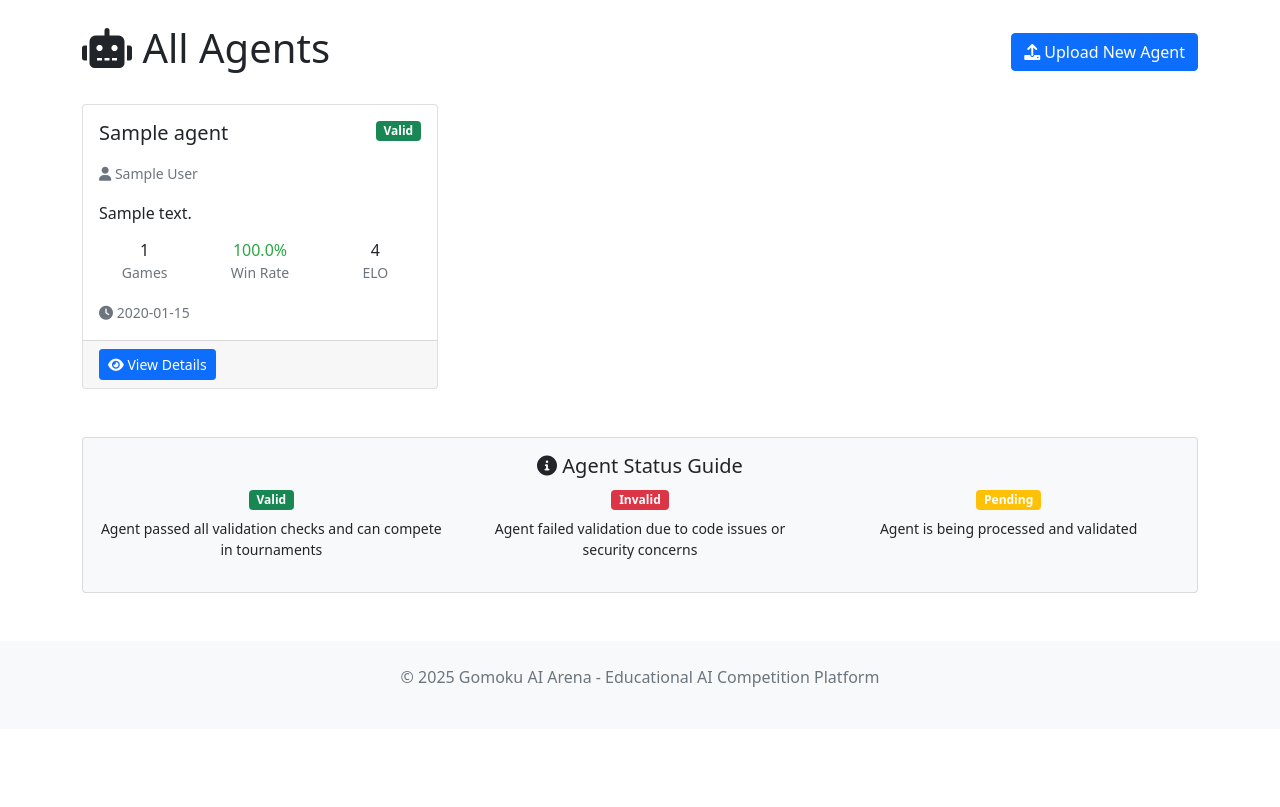
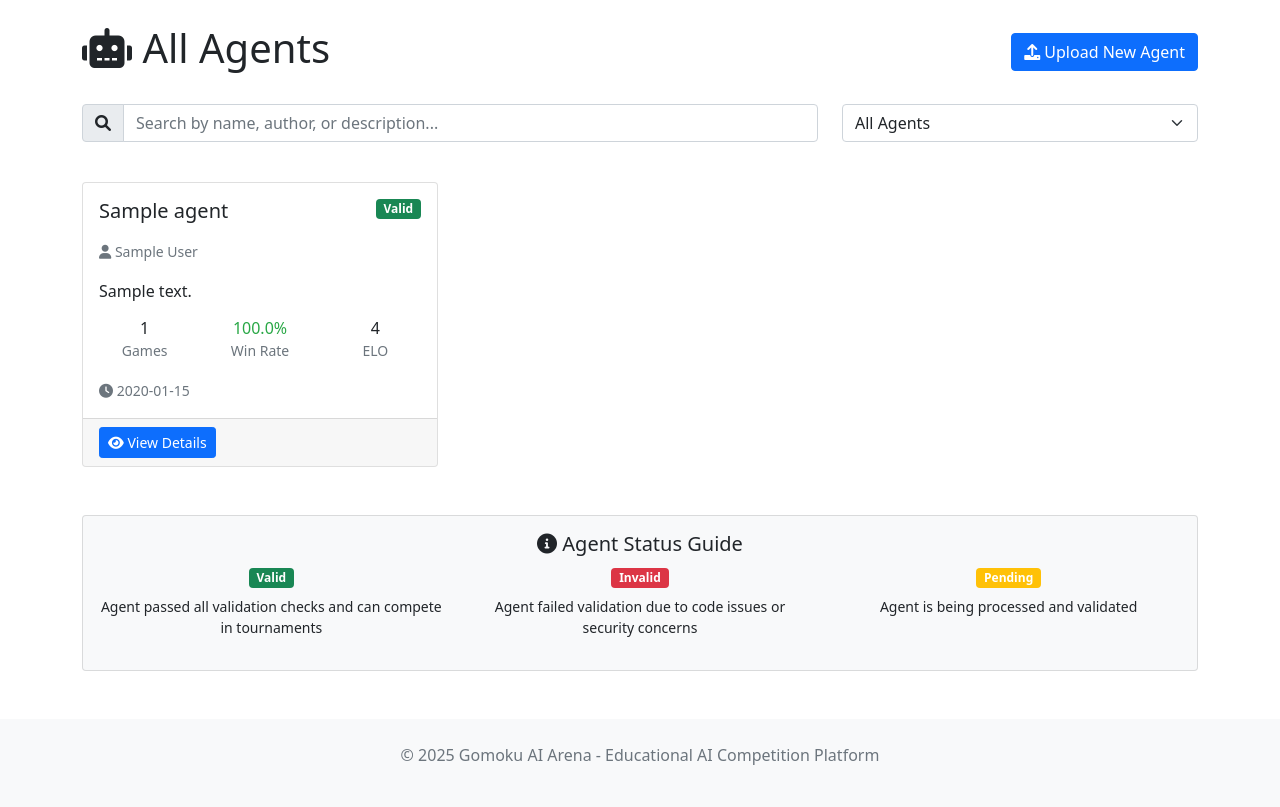
Before and after one commit to sitfoxfly/gomoku-ai, a Flask app: page /agents in a window 1280 px wide. Shown: the part 56-863 px from the top of the page. Before the commit the page ends 743 px from the top, so only its background shows below. Run offline with Flask 3, Linux system fonts and the light colour scheme; tables that the repository leaves empty hold one stand-in row (values such as "Sample post").

Commit message:
add agent search

```diff
--- a/gomoku/web/templates/agents.html
+++ b/gomoku/web/templates/agents.html
@@ -14,10 +14,43 @@
     </div>
 </div>
 
+{# Search and Filter Section #}
 {% if agents %}
-<div class="row">
+<div class="row mb-4">
+    <div class="col-md-8">
+        <div class="input-group">
+            <span class="input-group-text"><i class="fas fa-search"></i></span>
+            <input type="text" id="agentSearch" class="form-control" placeholder="Search by name, author, or description...">
+        </div>
+    </div>
+    <div class="col-md-4">
+        <select id="statusFilter" class="form-select">
+            <option value="all">All Agents</option>
+            <option value="valid">Valid Only</option>
+            <option value="invalid">Invalid Only</option>
+        </select>
+    </div>
+</div>
+
+{# Search Results Info #}
+<div class="row mb-3">
+    <div class="col-md-12">
+        <div id="searchInfo" class="text-muted small" style="display: none;">
+            <i class="fas fa-info-circle"></i>
+            Showing <span id="visibleCount">0</span> of <span id="totalCount">{{ agents|length }}</span> agents
+        </div>
+    </div>
+</div>
+{% endif %}
+
+{% if agents %}
+<div class="row" id="agentsContainer">
     {% for agent in agents %}
-    <div class="col-md-6 col-lg-4 mb-4">
+    <div class="col-md-6 col-lg-4 mb-4 agent-item"
+         data-name="{{ agent.name|lower }}"
+         data-author="{{ agent.author|lower }}"
+         data-description="{{ agent.description|lower if agent.description else '' }}"
+         data-status="{{ 'valid' if agent.is_valid else 'invalid' }}">
         <div class="card agent-card h-100">
             <div class="card-body">
                 <div class="d-flex justify-content-between align-items-start mb-2">
@@ -120,5 +153,129 @@ var tooltipTriggerList = [].slice.call(document.querySelectorAll('[data-bs-toggl
 var tooltipList = tooltipTriggerList.map(function (tooltipTriggerEl) {
     return new bootstrap.Tooltip(tooltipTriggerEl)
 })
+
+// Agent Search and Filter Functionality
+class AgentSearchFilter {
+    constructor() {
+        this.searchInput = document.getElementById('agentSearch');
+        this.statusFilter = document.getElementById('statusFilter');
+        this.agentItems = document.querySelectorAll('.agent-item');
+        this.searchInfo = document.getElementById('searchInfo');
+        this.visibleCount = document.getElementById('visibleCount');
+        this.totalCount = document.getElementById('totalCount');
+
+        if (this.searchInput && this.statusFilter) {
+            this.init();
+        }
+    }
+
+    init() {
+        // Add event listeners
+        this.searchInput.addEventListener('input', () => this.filterAgents());
+        this.statusFilter.addEventListener('change', () => this.filterAgents());
+
+        // Initial count
+        this.updateSearchInfo();
+    }
+
+    filterAgents() {
+        const searchTerm = this.searchInput.value.toLowerCase().trim();
+        const statusFilter = this.statusFilter.value;
+
+        let visibleCount = 0;
+
+        this.agentItems.forEach(item => {
+            let shouldShow = true;
+
+            // Apply search filter
+            if (searchTerm) {
+                const name = item.getAttribute('data-name');
+                const author = item.getAttribute('data-author');
+                const description = item.getAttribute('data-description');
+
+                const matchesSearch = name.includes(searchTerm) ||
+                                    author.includes(searchTerm) ||
+                                    description.includes(searchTerm);
+
+                if (!matchesSearch) {
+                    shouldShow = false;
+                }
+            }
+
+            // Apply status filter
+            if (statusFilter !== 'all') {
+                const status = item.getAttribute('data-status');
+                if (status !== statusFilter) {
+                    shouldShow = false;
+                }
+            }
+
+            // Show/hide the agent card
+            if (shouldShow) {
+                item.style.display = '';
+                visibleCount++;
+            } else {
+                item.style.display = 'none';
+            }
+        });
+
+        // Update search info
+        this.updateSearchInfo(visibleCount);
+
+        // Show "no results" message if needed
+        this.toggleNoResultsMessage(visibleCount === 0 && (searchTerm || statusFilter !== 'all'));
+    }
+
+    updateSearchInfo(visibleCount = null) {
+        if (visibleCount === null) {
+            visibleCount = this.agentItems.length;
+        }
+
+        this.visibleCount.textContent = visibleCount;
+
+        // Show search info if filtering is active
+        const isFiltering = this.searchInput.value.trim() || this.statusFilter.value !== 'all';
+        if (isFiltering) {
+            this.searchInfo.style.display = '';
+        } else {
+            this.searchInfo.style.display = 'none';
+        }
+    }
+
+    toggleNoResultsMessage(show) {
+        let noResultsMsg = document.getElementById('noResultsMessage');
+
+        if (show && !noResultsMsg) {
+            // Create no results message
+            noResultsMsg = document.createElement('div');
+            noResultsMsg.id = 'noResultsMessage';
+            noResultsMsg.className = 'col-12 text-center py-5';
+            noResultsMsg.innerHTML = `
+                <i class="fas fa-search fa-3x text-muted mb-3"></i>
+                <h4>No agents found</h4>
+                <p class="text-muted">Try adjusting your search terms or filters</p>
+                <button class="btn btn-outline-primary" onclick="agentSearchFilter.clearSearch()">
+                    <i class="fas fa-times"></i> Clear Search
+                </button>
+            `;
+            document.getElementById('agentsContainer').appendChild(noResultsMsg);
+        } else if (!show && noResultsMsg) {
+            // Remove no results message
+            noResultsMsg.remove();
+        }
+    }
+
+    clearSearch() {
+        this.searchInput.value = '';
+        this.statusFilter.value = 'all';
+        this.filterAgents();
+        this.searchInput.focus();
+    }
+}
+
+// Initialize search filter when DOM is loaded
+document.addEventListener('DOMContentLoaded', function() {
+    window.agentSearchFilter = new AgentSearchFilter();
+});
 </script>
 {% endblock %}
```
